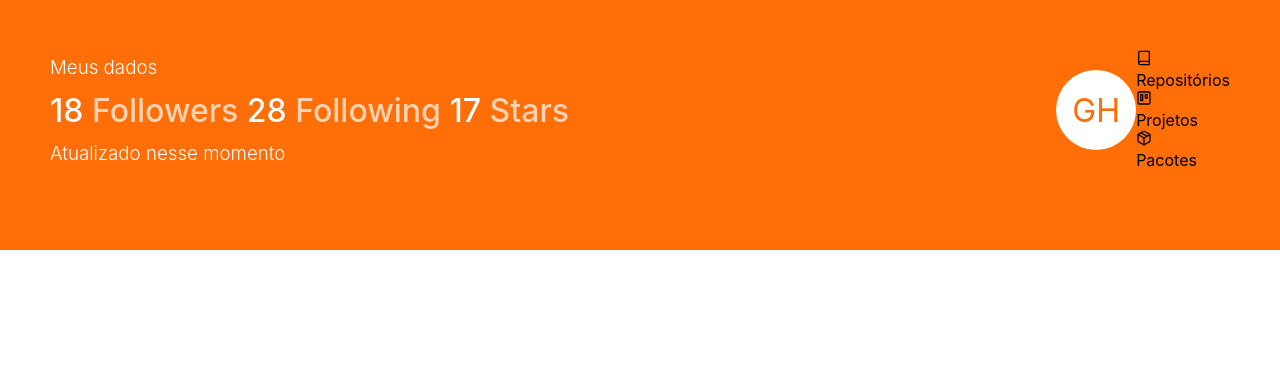
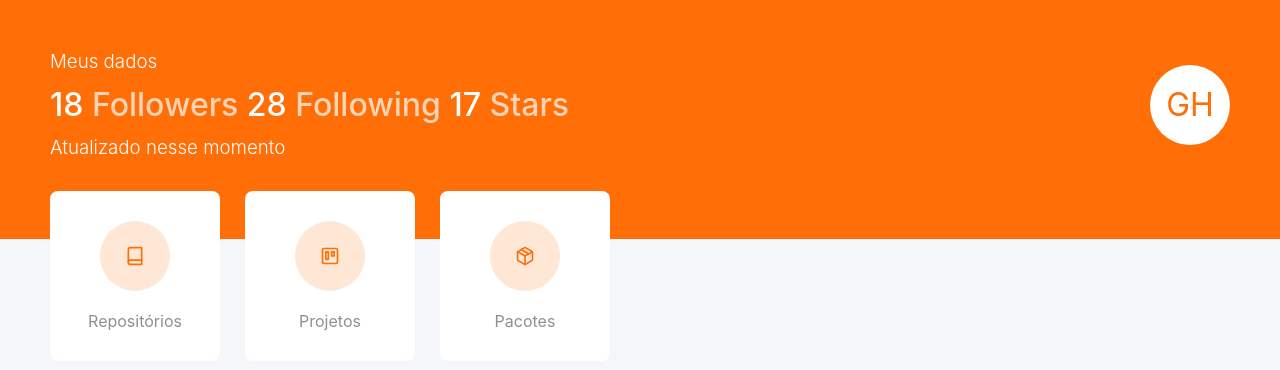
Before and after one commit to yuriBaza23/gitInter_bank, a React (Create React App) app: page / in a window 1280 px wide. Shown: the top 370 px of the page. Built offline with nearby package versions, Linux system fonts and the light colour scheme.

Commit message:
with cards CSS

```diff
--- a/src/pages/Dashboard/styles.css
+++ b/src/pages/Dashboard/styles.css
@@ -1,4 +1,11 @@
+.dashboard-container {
+    background-color: var(--background);
+    width: 100vw;
+    height: 100vh;
+}
+
 .dashboard-container .dashboard-header {
+    position: relative;
     display: flex;
     align-items: center;
 
@@ -45,3 +52,46 @@
     font-weight: 400;
     color: var(--primary);
 }
+
+.dashboard-container .dashboard-header .dashboard-header-cards {
+    position: absolute;
+    display: flex;
+    top: 80%;
+}
+
+.dashboard-container .dashboard-header .dashboard-header-cards .card {
+    width: 120px;
+    height: 120px;
+    padding: 25px;
+    background: var(--white);
+    border-radius: 8px;
+    margin-left: 25px;
+
+    display: flex;
+    flex-direction: column;
+    align-items: center;
+    justify-content: center;
+}
+
+.dashboard-container .dashboard-header .dashboard-header-cards .card:first-child {
+    margin-left: 0;
+}
+
+.dashboard-container .dashboard-header .dashboard-header-cards .card .symbol {
+    width: 70px;
+    height: 70px;
+    background: var(--light_primary);
+    border-radius: 50%;
+    margin-bottom: 20px;
+
+    display: flex;
+    align-items: center;
+    justify-content: center;
+
+    color: var(--primary);
+    font-size: 20px;
+}
+
+.dashboard-container .dashboard-header .dashboard-header-cards .card span {
+    color: var(--normal_text);
+}
```
